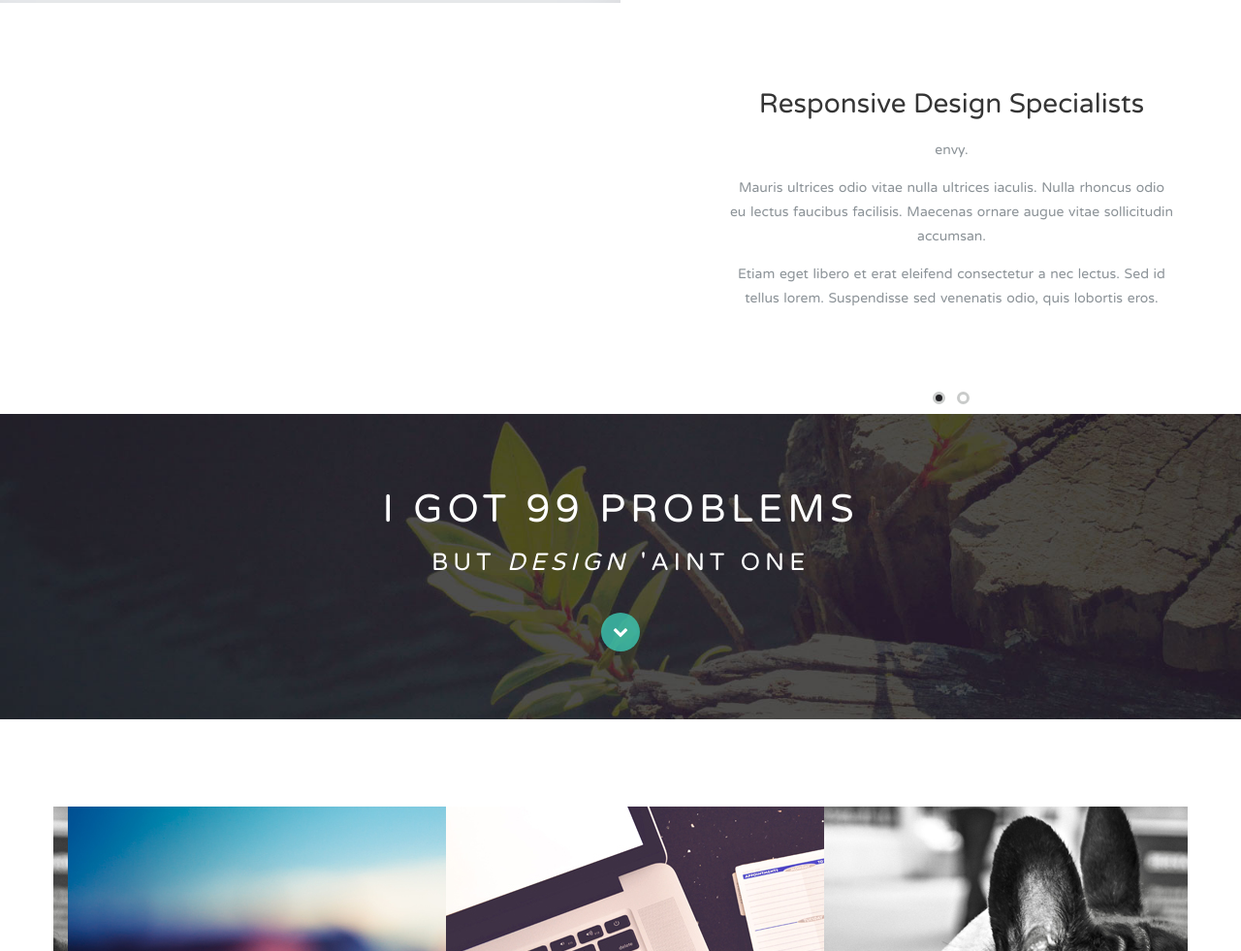
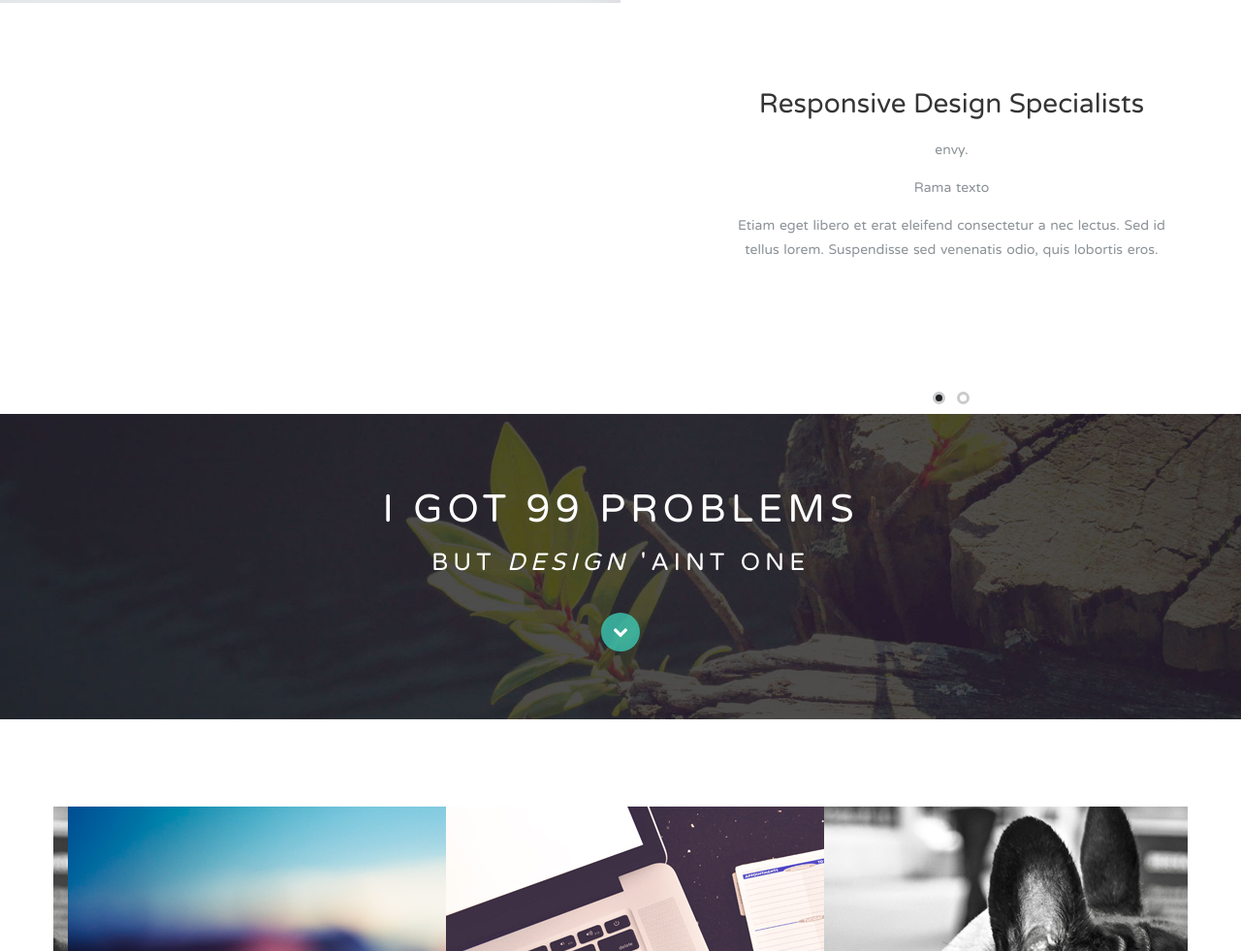
Before and after one commit to roberto0310/Prueba, a plain HTML site: page index.html in a window 1280 px wide. Shown: the part 2574-3555 px from the top of the page at 97% size. Drawn offline with nearby package versions, Linux system fonts and the light colour scheme.

Commit message:
Nuevo para la otra Rama

```diff
--- a/index.html
+++ b/index.html
@@ -123,7 +123,7 @@
                         <h1 class="arrow">Responsive Design Specialists</h1>
                         <p>envy. </p>
                         <p>
-                        Mauris ultrices odio vitae nulla ultrices iaculis. Nulla rhoncus odio eu lectus faucibus facilisis. Maecenas ornare augue vitae sollicitudin accumsan. </p>
+                        Rama texto</p>
                         <p>Etiam eget libero et erat eleifend consectetur a nec lectus. Sed id tellus lorem. Suspendisse sed venenatis odio, quis lobortis eros.</p>
                       </li>
                       <li>
```
